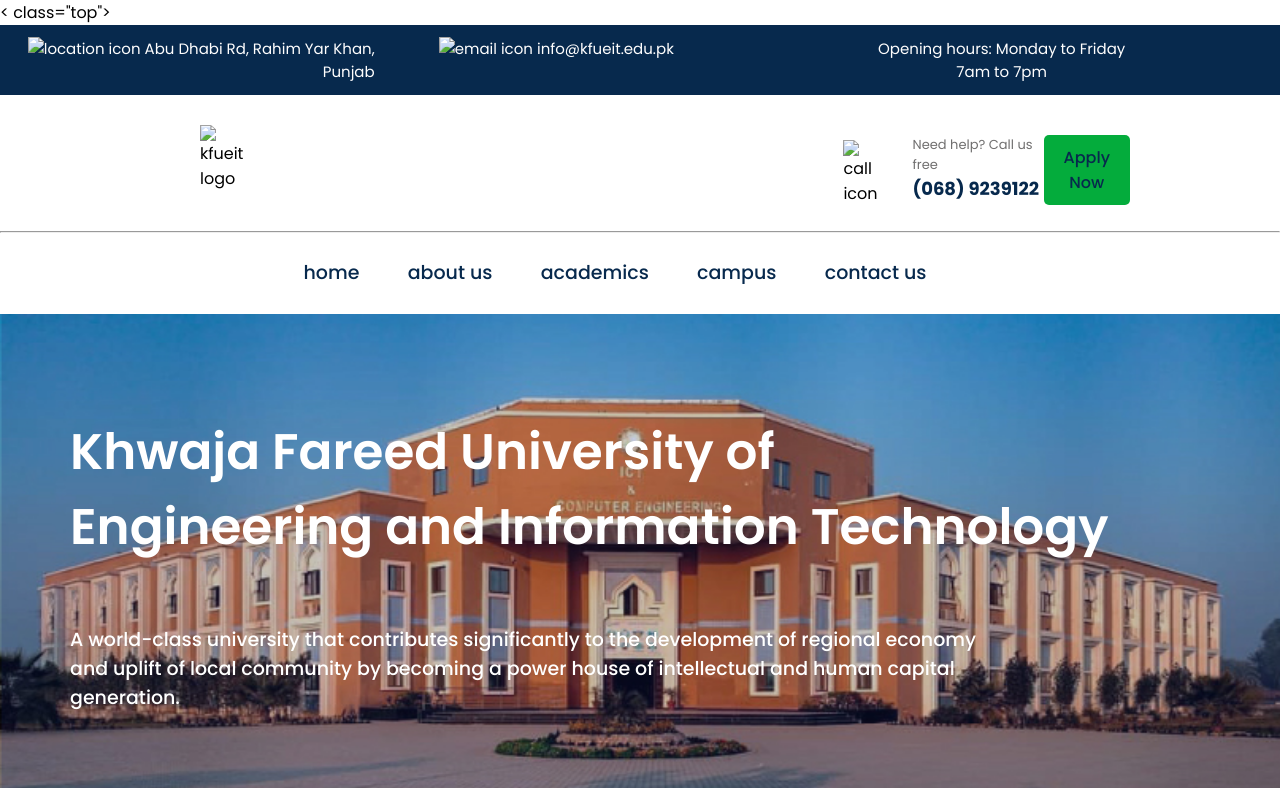
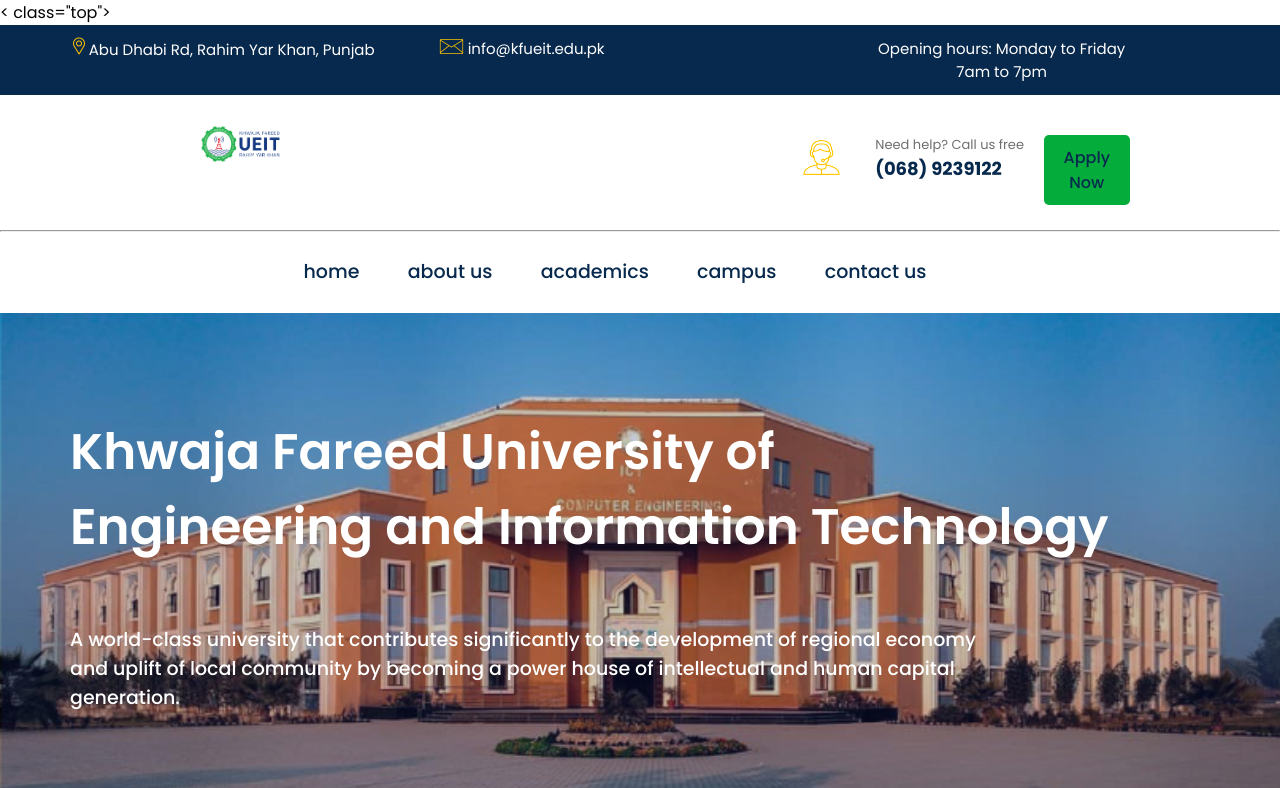
Before and after one commit to Nisha-hayat786/University-Education, a plain HTML site: page index.html in a window 1280 px wide. Shown: the top 788 px of the page. Drawn offline with nearby package versions, Linux system fonts and the light colour scheme; a web font is replaced by a local one.

Commit message:
Update index.html

```diff
--- a/index.html
+++ b/index.html
@@ -22,18 +22,18 @@
 
     < class="top">
     <ul class="grid" style="background-color: rgb(7, 41, 77);">
-            <li style="text-align: right; margin-right: 40px;"><img src=">map.png" alt="location icon"><span>  Abu Dhabi Rd, Rahim Yar Khan, Punjab</span></li>
-            <li><img src=">email.png" alt="email icon"><span>  info@kfueit.edu.pk</span></li>
+            <li style="text-align: right; margin-right: 40px;"><img src="map.png" alt="location icon"><span>  Abu Dhabi Rd, Rahim Yar Khan, Punjab</span></li>
+            <li><img src="email.png" alt="email icon"><span>  info@kfueit.edu.pk</span></li>
             <li style="text-align: center; margin-right: 130px;">Opening hours: Monday to Friday 7am to 7pm</li>
         </ul>
 
     </div>
     <div class="logo">
         <div>
-            <img src=">123.png" alt="kfueit logo" style="width: 40%; height: auto; margin-top: 30px; margin-left: 200px;">
+            <img src="123.png" alt="kfueit logo" style="width: 40%; height: auto; margin-top: 30px; margin-left: 200px;">
         </div>
         <div class="support">
-            <img src=">support.png" alt="call icon";>
+            <img src="support.png" alt="call icon";>
         </div>
         <div class="p">
             <p>Need help? Call us free <br> <span class="need">(068) 9239122</span></p>
```
